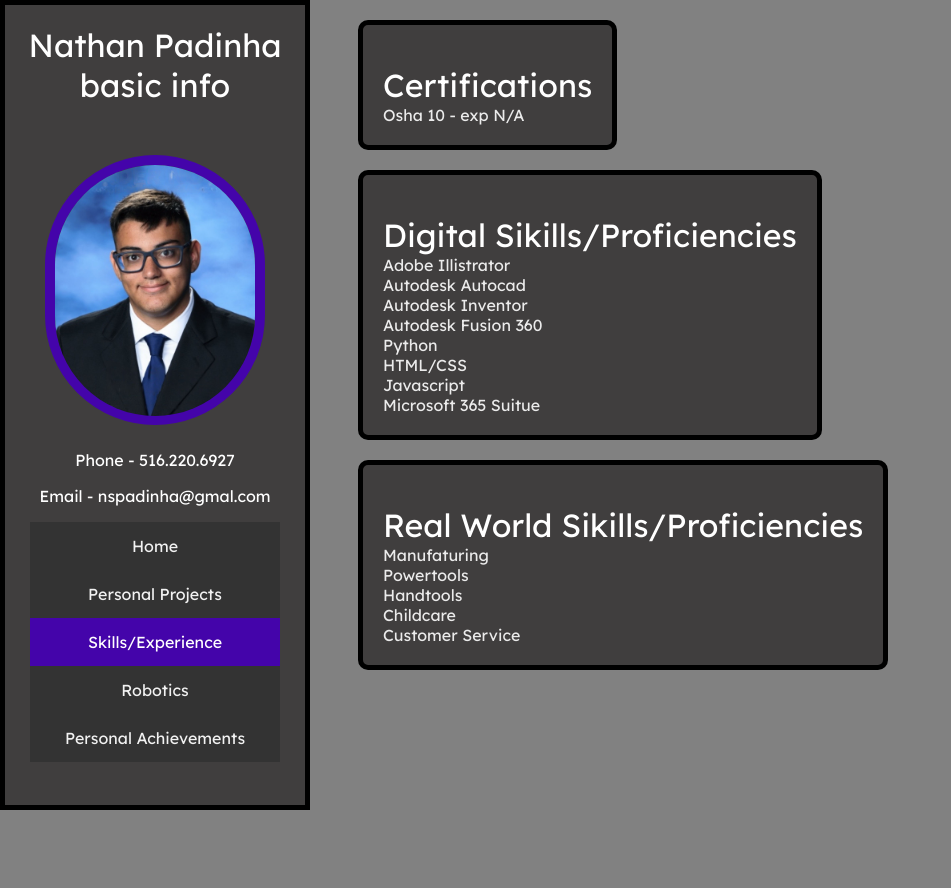
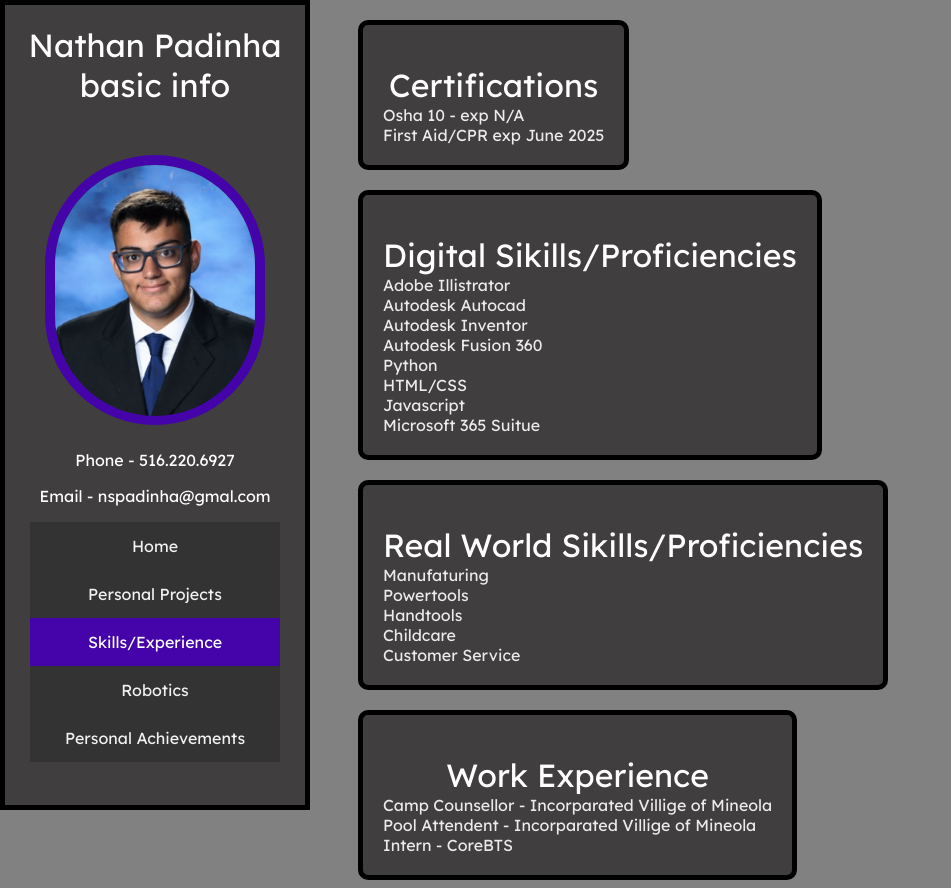
Before and after one commit to nathanpadinha/nathanpadinha.github.io, a plain HTML site: page skills.html in a window 1280 px wide. Shown: the whole page, without its empty margins (0-951 px from the left). Before the commit the page ends 800 px from the top, so only its background shows below. Drawn offline with nearby package versions, Linux system fonts and the light colour scheme.

Commit message:
Updated skills.html added Work Exp box

```diff
--- a/skills.html
+++ b/skills.html
@@ -35,7 +35,7 @@
             <div class="header">Certifications</div>
             <div>Osha 10 - exp N/A</div>
             <!-- <div> Osha 30 - exp N/A</div> -->
-            <div></div>
+            <div>First Aid/CPR exp June 2025</div>
             <div></div>
         </div>
         <div class="description">
@@ -48,9 +48,6 @@
             <div>HTML/CSS</div>
             <div>Javascript</div>
             <div>Microsoft 365 Suitue</div>
-            <div></div>
-            <div></div>
-
             <!-- <div>Java</div> -->
             <!-- <div>Cyber Sucurity</div> -->
             <!-- <div>AI</div> -->
@@ -62,10 +59,12 @@
             <div>Handtools</div>
             <div>Childcare</div>
             <div>Customer Service</div>
-            <div></div>
-
         </div>
-
+        <div class="description">
+            <div class="header">Work Experience</div>
+            <div>Camp Counsellor - Incorparated Villige of Mineola</div>
+            <div>Pool Attendent - Incorparated Villige of Mineola</div>
+            <div>Intern - CoreBTS</div>
 
 
     </body>
```
